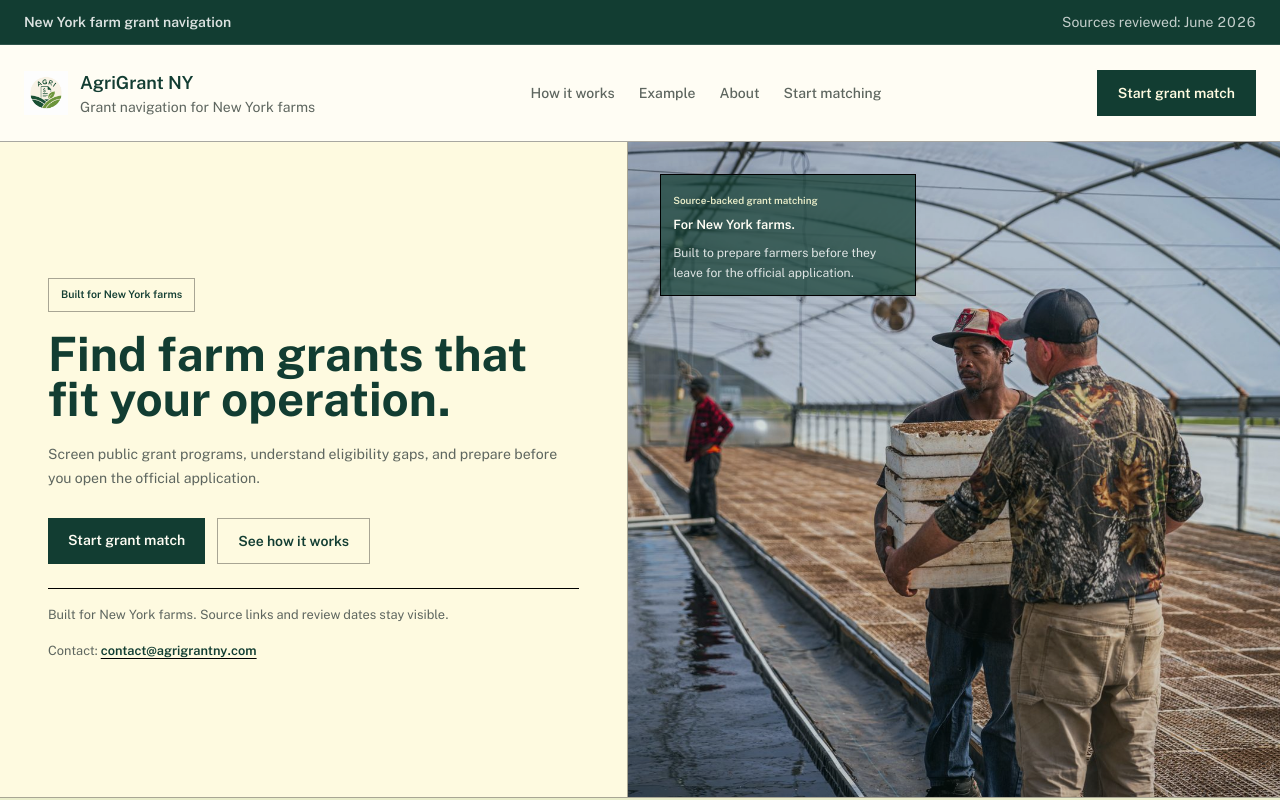
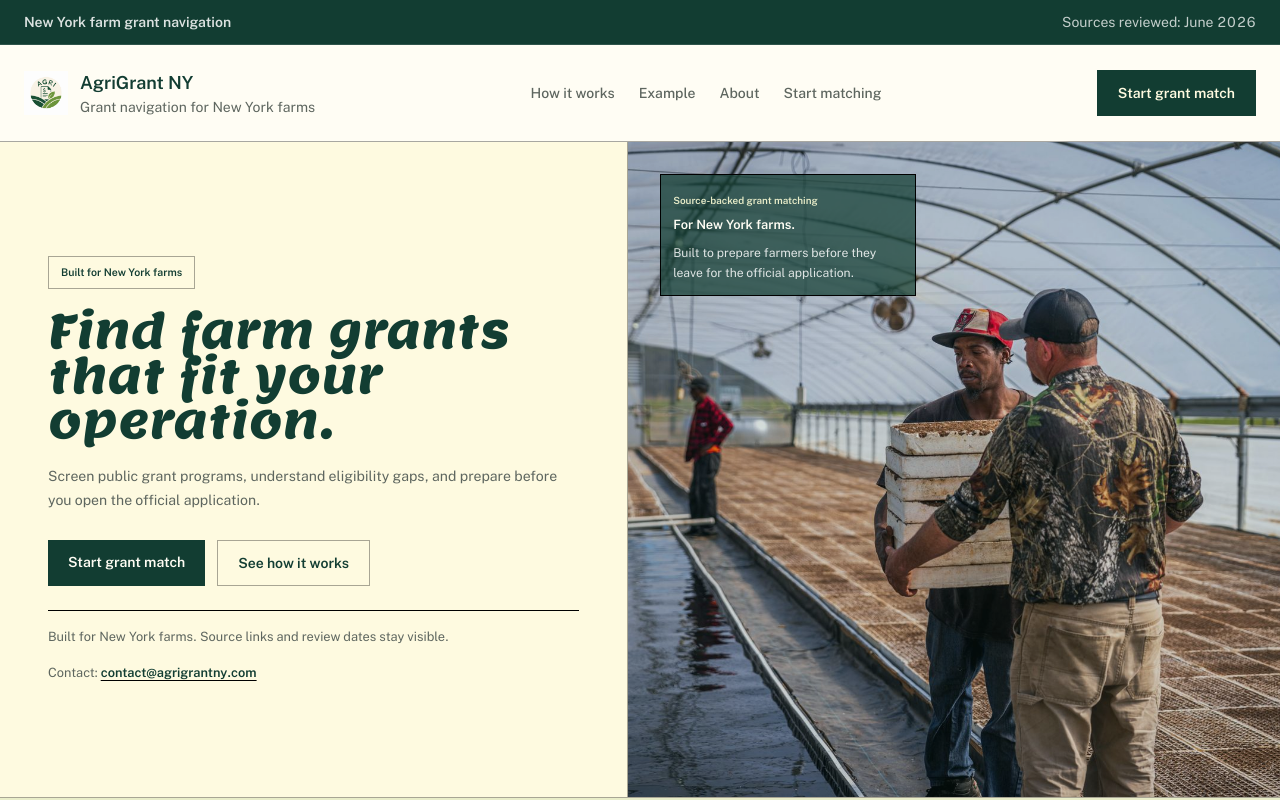
Before and after one commit to Andrewliyx/agrigrantny-next, a Next.js app: page / in a window 1280 px wide. Shown: the top 800 px of the page. Built offline with nearby package versions, Linux system fonts and the light colour scheme.

Commit message:
Apply Lemon font to hero title

```diff
--- a/src/app/page.tsx
+++ b/src/app/page.tsx
@@ -1,8 +1,14 @@
 "use client";
 
 import Image from "next/image";
+import { Lemon } from "next/font/google";
 import { useEffect, useMemo, useRef, useState } from "react";
 import { siteContent } from "@/content/siteContent";
+
+const lemonTitle = Lemon({
+  subsets: ["latin"],
+  weight: "400",
+});
 
 type View = "dashboard" | "profile" | "grants" | "applications" | "assistant";
 
@@ -323,7 +329,7 @@ function Welcome({
             <span className="inline-flex border border-[var(--line)] bg-[var(--paper-soft)] px-3 py-2 text-[0.66rem] font-semibold text-[var(--evergreen)]">
               {siteContent.hero.eyebrow}
             </span>
-            <h2 className="mt-5 max-w-[640px] text-[clamp(1.95rem,3.7vw,3.35rem)] leading-[0.95] tracking-[-0.03em] text-[var(--evergreen)]">
+            <h2 className={`${lemonTitle.className} mt-5 max-w-[640px] text-[clamp(1.95rem,3.7vw,3.35rem)] leading-[0.95] tracking-[-0.03em] text-[var(--evergreen)]`}>
               {siteContent.hero.title}
             </h2>
             <p className="mt-5 max-w-[38rem] text-[0.88rem] leading-6 text-[var(--muted-ink)]">{siteContent.hero.body}</p>
```
